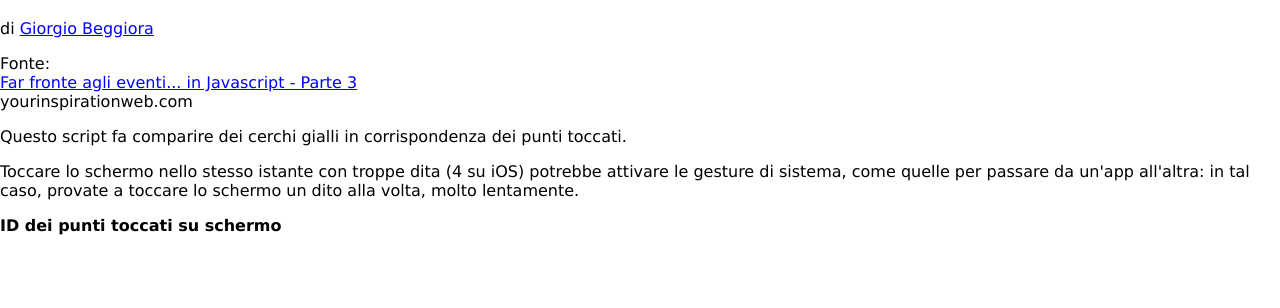
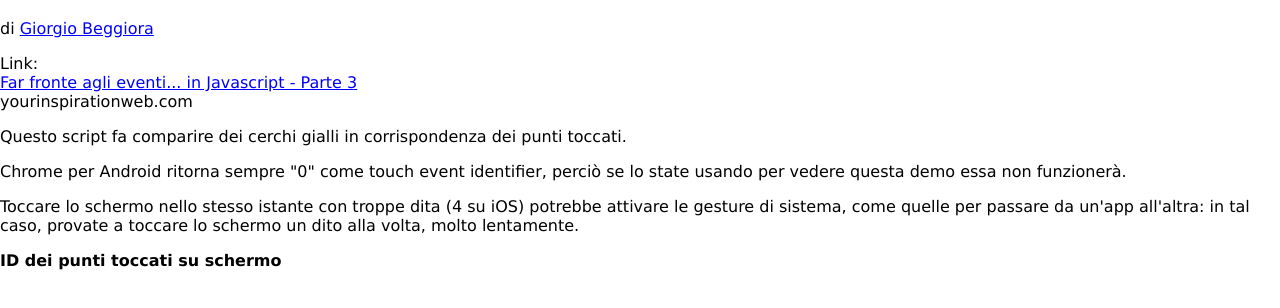
Before and after one commit to giorgiobeggiora/yiw-multitouch-demo, a plain HTML site: page index.html in a window 1280 px wide. Shown: the part 62-370 px from the top of the page. Drawn offline with Linux system fonts and the light colour scheme.

Commit message:
aggiunta nota chrome bug android

```diff
--- a/touch.html
+++ b/index.html
@@ -17,8 +17,9 @@ a{
 </head><body>
 	<h1>Demo Multitouch</h1>
 	<p>di <a href="http://www.jure.it" target="_blank" ontouchend="window.open(this.href,this.target); return false;">Giorgio Beggiora</a></p>
-	<p>Fonte:<br><a href="http://yourinspirationweb.com/" target="_blank" ontouchend="window.open(this.href,this.target); return false;">Far fronte agli eventi... in Javascript - Parte 3</a><br>yourinspirationweb.com</p>
+	<p>Link:<br><a href="http://www.yourinspirationweb.com/2016/05/17/far-fronte-agli-eventi-in-javascript-parte-3/" target="_blank" ontouchend="window.open(this.href,this.target); return false;">Far fronte agli eventi... in Javascript - Parte 3</a><br>yourinspirationweb.com</p>
 	<p>Questo script fa comparire dei cerchi gialli in corrispondenza dei punti toccati.</p>
+	<p>Chrome per Android ritorna sempre "0" come touch event identifier, perciò se lo state usando per vedere questa demo essa non funzioner&agrave;.</p>
 	<p>Toccare lo schermo nello stesso istante con troppe dita (4 su iOS) potrebbe attivare le gesture di sistema, come quelle per passare da un'app all'altra: in tal caso, provate a toccare lo schermo un dito alla volta, molto lentamente.</p>
 	<p><strong>ID dei punti toccati su schermo</strong></p>
 	<p id="coo"></p>
```
